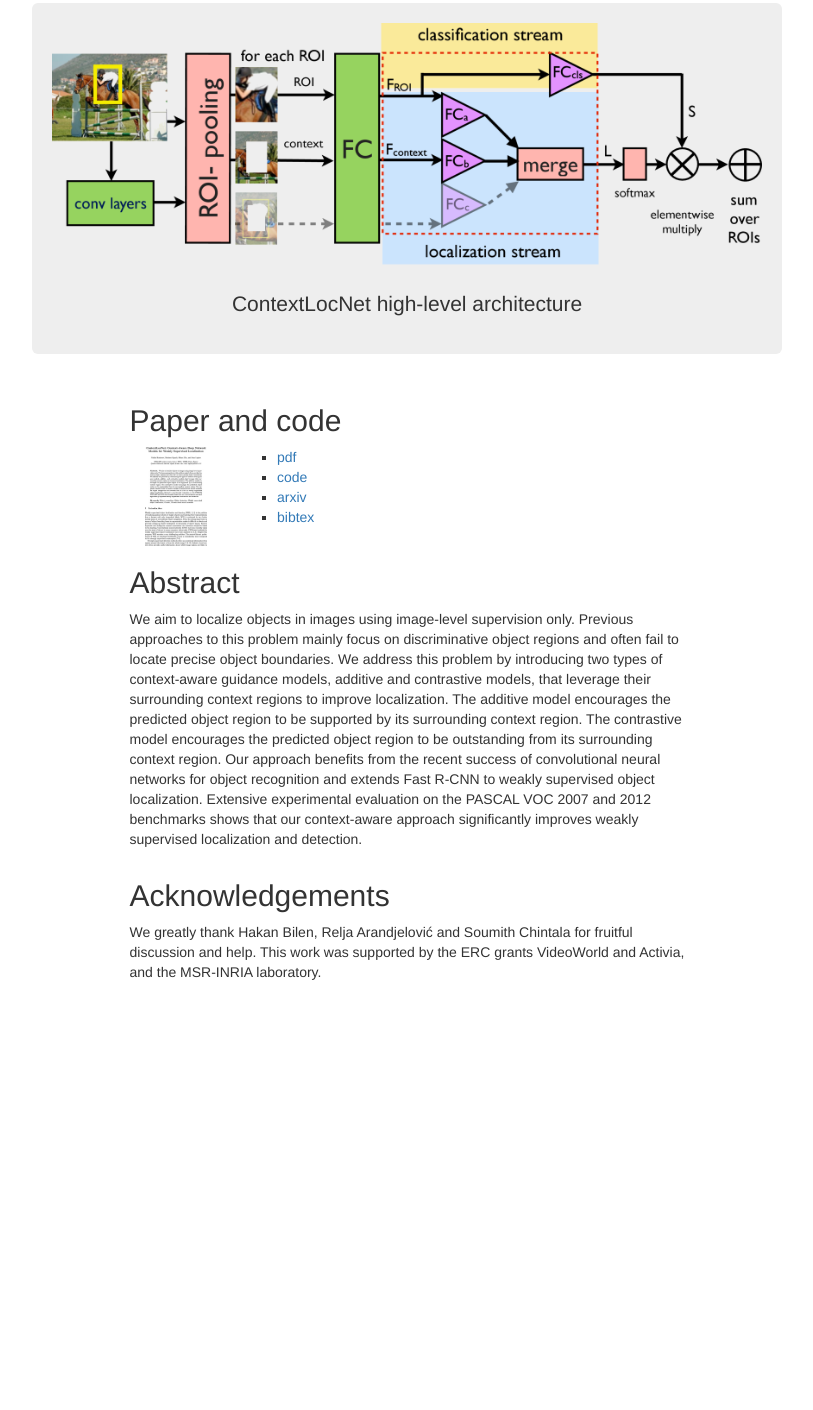
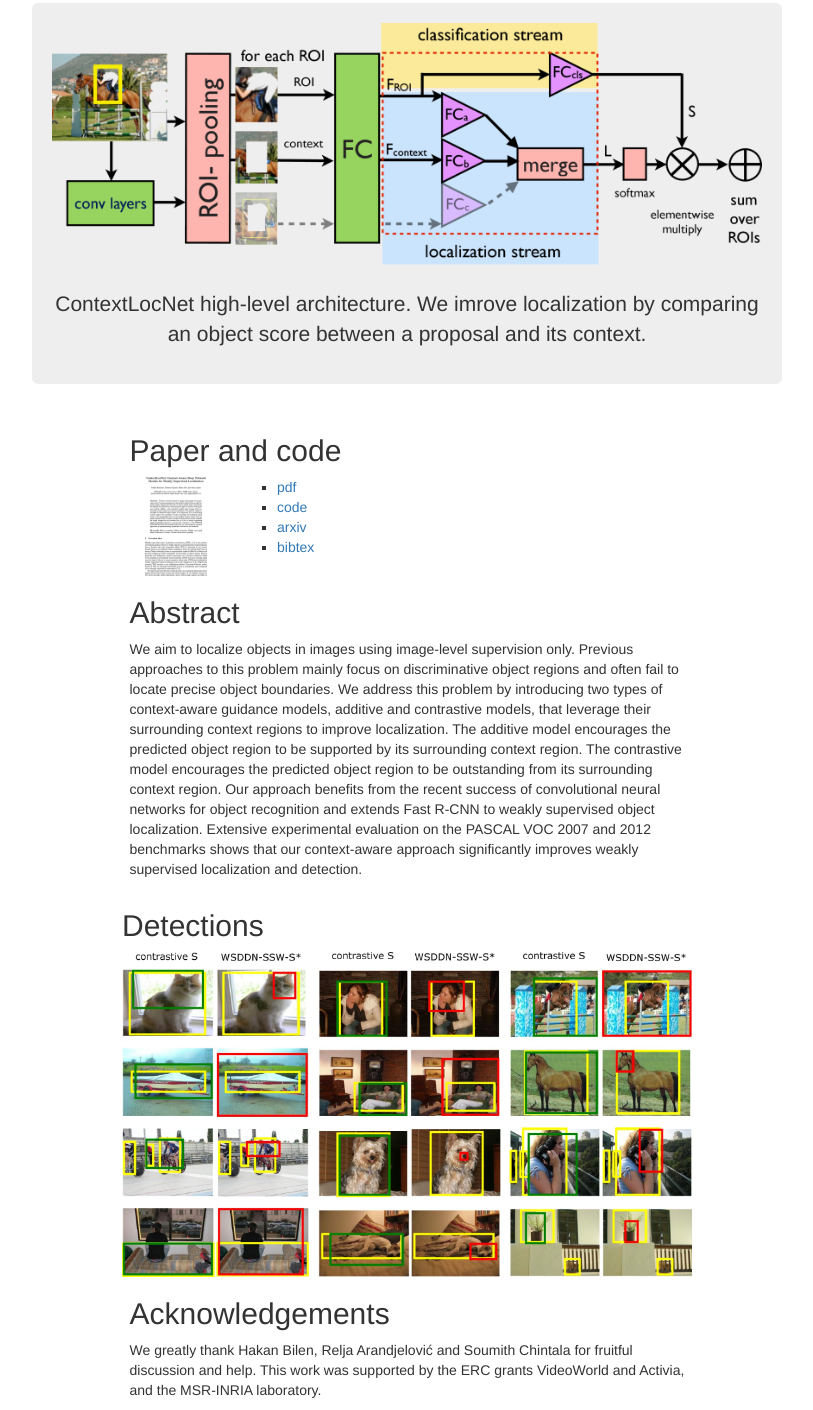
Before and after one commit to vadimkantorov/contextlocnet, a plain HTML site: page index.html in a window 1280 px wide. Shown: the part 206-1616 px from the top of the page, without its empty margins (233-1046 px from the left). Before the commit the page ends 1198 px from the top, so only its background shows below. Drawn offline with nearby package versions, Linux system fonts and the light colour scheme.

Commit message:
Added detections

```diff
--- a/index.html
+++ b/index.html
@@ -30,7 +30,7 @@
 					<div class="jumbotron" style="padding: 20px">
 						<img class="img-responsive center-block" src="model.png" title="ContextLocNet high-level architecture" />
 						<br />
-						<p class="text-center">ContextLocNet high-level architecture</p>
+						<p class="text-center">ContextLocNet high-level architecture. We imrove localization by comparing an object score between a proposal and its context.</p>
 					</div>
 				</div>
 		        </div>
@@ -63,6 +63,12 @@
 					<h2>Abstract</h2>
 					<p>We aim to localize objects in images using image-level supervision only. Previous approaches to this problem mainly focus on discriminative object regions and often fail to locate precise object boundaries. We address this problem by introducing two types of context-aware guidance models, additive and contrastive models, that leverage their surrounding context regions to improve localization. The additive model encourages the predicted object region to be supported by its surrounding context region. The contrastive model encourages the predicted object region to be outstanding from its surrounding context region. Our approach benefits from the recent success of convolutional neural networks for object recognition and extends Fast R-CNN to weakly supervised object localization. Extensive experimental evaluation on the PASCAL VOC 2007 and 2012 benchmarks shows that our context-aware approach significantly improves weakly supervised localization and detection.</p>
 				</div>
+			<div class="row">
+				<div class="col-sm-offset-3 col-sm-6">
+					<h2>Detections</h2>
+					<img class="img-responsive center-block" src="detections.jpg" title="Better detections of our model compared to WSDDN (Bilen et al.)" />
+				</div>
+			</div>
 			</div>
 			<div class="row">
 				<div class="col-sm-offset-3 col-sm-6">
```
Also changed, not shown: detections.jpg (added), 1 other file.
